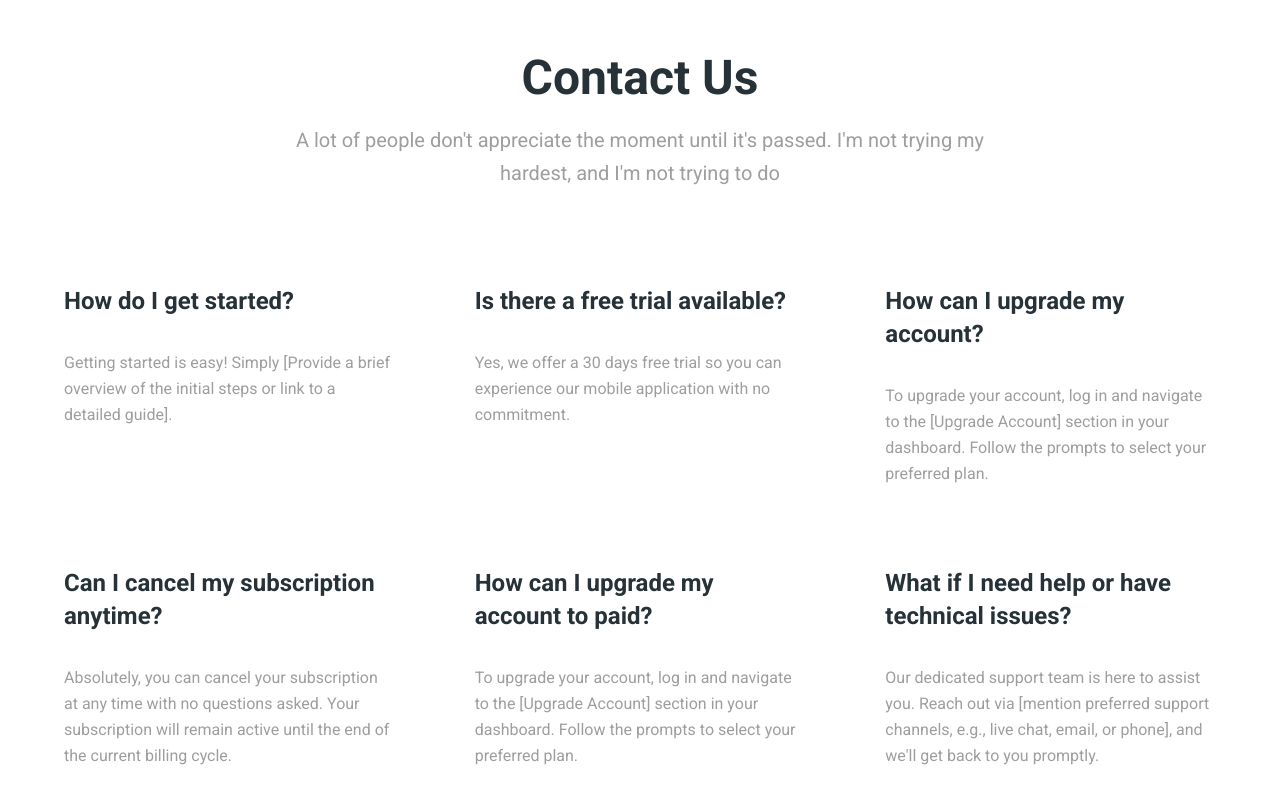
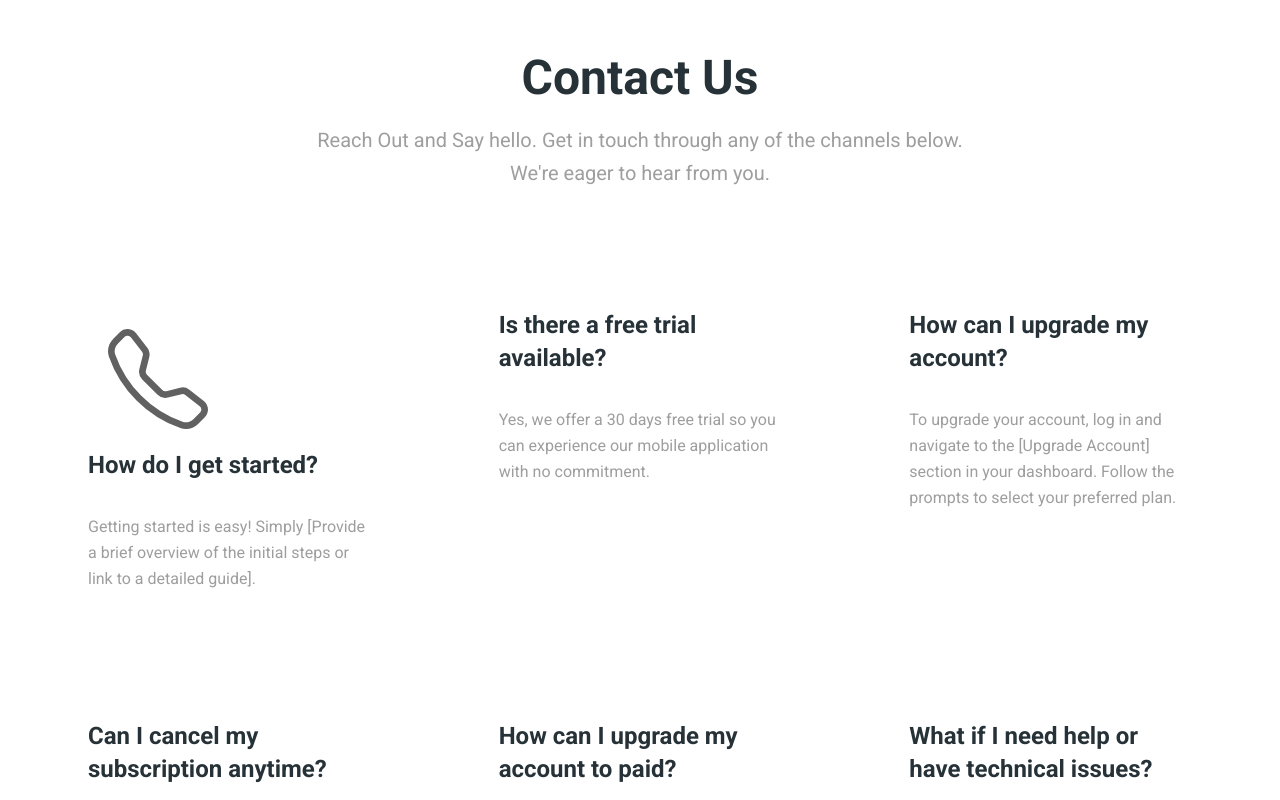
Before and after one commit to Dimasariza/company_profile_cvaig, a Next.js app: page / in a window 1280 px wide. Shown: the part 4900-5700 px from the top of the page. Built offline with nearby package versions, Linux system fonts and the light colour scheme.

Commit message:
contact us feature

```diff
--- a/src/app/contact-us.tsx
+++ b/src/app/contact-us.tsx
@@ -1,31 +1,38 @@
 "use client";
 
-import { Typography, Card } from "@material-tailwind/react";
+import { Typography, Card, CardBody } from "@material-tailwind/react";
+import { BsTelephone } from "react-icons/bs";
 
 const FAQS = [
   {
     title: "How do I get started?",
     desc: "Getting started is easy! Simply [Provide a brief overview of the initial steps or link to a detailed guide].",
+    icon: <BsTelephone size={100} className="m-5"/>
   },
   {
     title: "Is there a free trial available?",
     desc: "Yes, we offer a 30 days free trial so you can experience our mobile application with no commitment.",
+    icon: ""
   },
   {
     title: "How can I upgrade my account?",
     desc: "To upgrade your account, log in and navigate to the [Upgrade Account] section in your dashboard. Follow the prompts to select your preferred plan.",
+    icon: ""
   },
   {
     title: "Can I cancel my subscription anytime?",
     desc: "Absolutely, you can cancel your subscription at any time with no questions asked. Your subscription will remain active until the end of the current billing cycle.",
+    icon: ""
   },
   {
     title: "How can I upgrade my account to paid?",
     desc: "To upgrade your account, log in and navigate to the [Upgrade Account] section in your dashboard. Follow the prompts to select your preferred plan.",
+    icon: ""
   },
   {
     title: "What if I need help or have technical issues?",
     desc: "Our dedicated support team is here to assist you. Reach out via [mention preferred support channels, e.g., live chat, email, or phone], and we'll get back to you promptly.",
+    icon: ""
   },
 ];
 
@@ -41,15 +48,15 @@ export function ContactUs() {
             variant="lead"
             className="mx-auto mb-24 !text-gray-500 lg:w-3/5"
           >
-            A lot of people don&apos;t appreciate the moment until it&apos;s
-            passed. I&apos;m not trying my hardest, and I&apos;m not trying to
-            do
+            Reach Out and Say hello. Get in touch through any of the channels below. We're eager to hear from you.
           </Typography>
         </div>
 
         <div className="grid gap-20 md:grid-cols-1 lg:grid-cols-3">
-          {FAQS.map(({ title, desc }) => (
+          {FAQS.map(({ title, desc, icon }) => (
             <Card key={title} shadow={false} color="transparent">
+              <CardBody>
+                {icon}
                 <Typography color="blue-gray" className="pb-6" variant="h4">
                   {title}
                 </Typography>
@@ -58,6 +65,7 @@ export function ContactUs() {
                     {desc}
                   </Typography>
                 </div>
+              </CardBody>
             </Card>
           ))}
         </div>
```
Also changed, not shown: src/app/projects/project-navbar.jsx (+1 -7 lines). Lines whose indentation alone changed are shown as unchanged.
